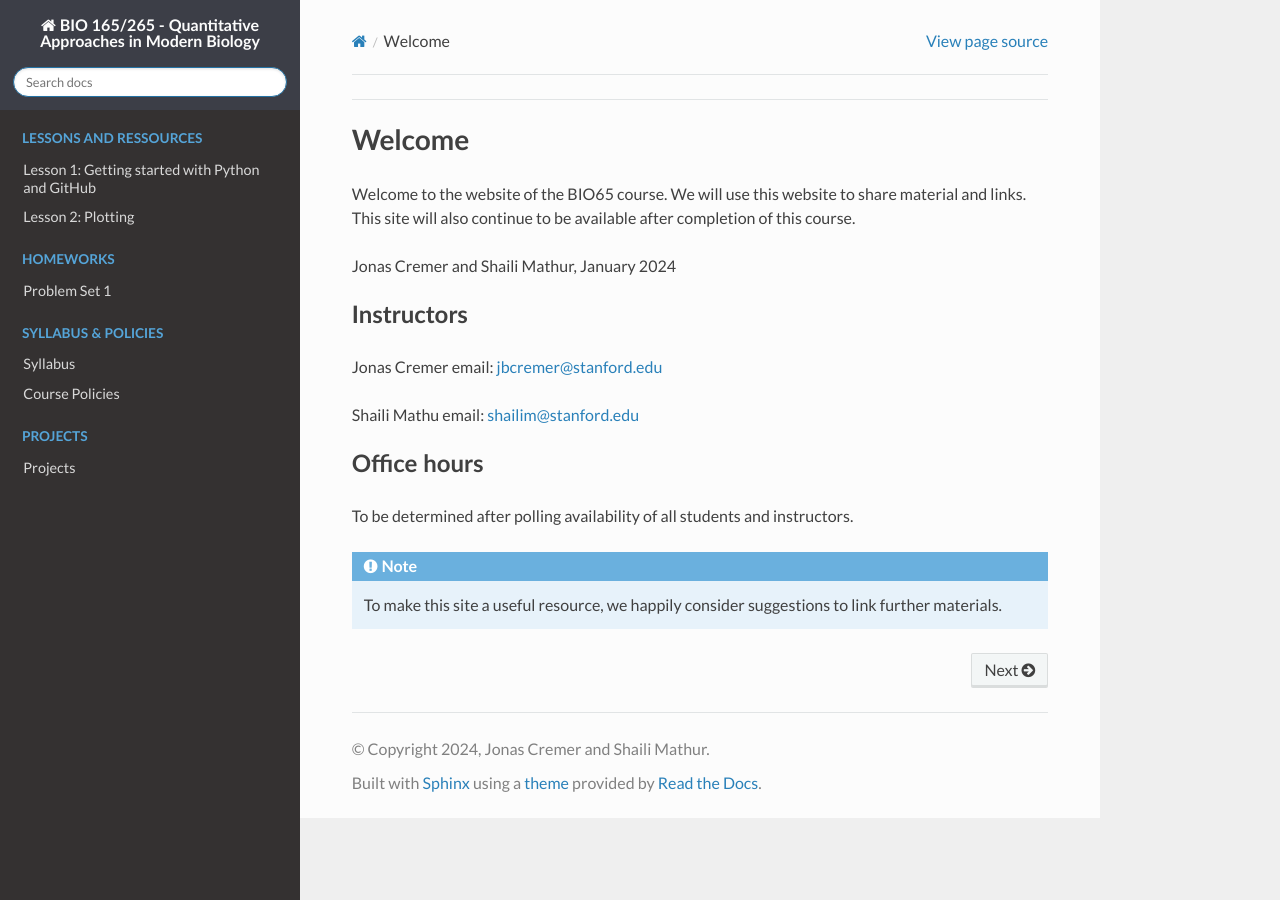
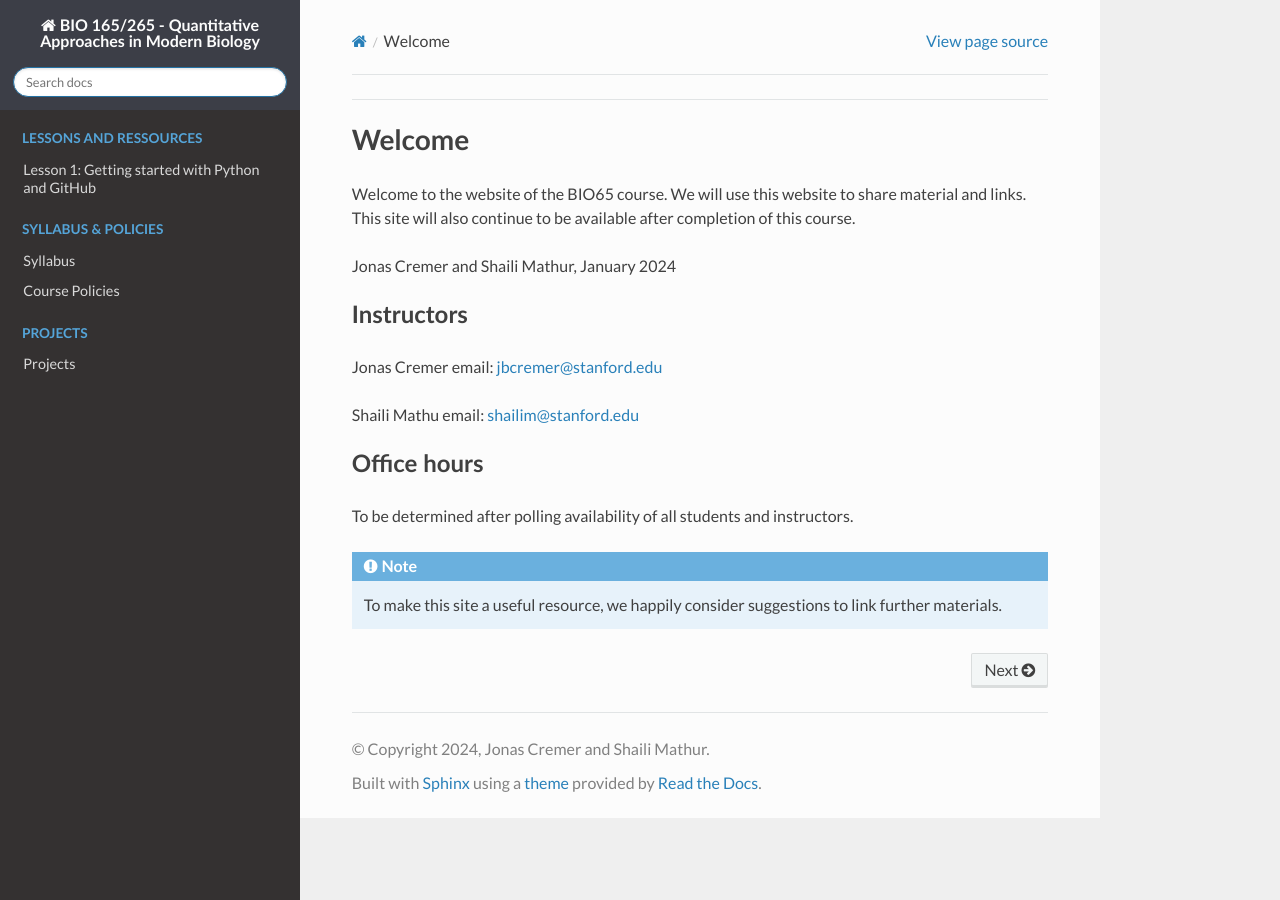
Before and after one commit to BIO165/BIO165, a Sphinx documentation site: the page built from source/index.rst, in a window 1280 px wide. Built offline with Sphinx 7.4.7 and the Read the Docs theme 2.0.0, drawn with Linux system fonts in a browser that asks for light colours.

Commit message:
Update index.rst

```diff
--- a/source/index.rst
+++ b/source/index.rst
@@ -23,16 +23,6 @@ To be determined after polling availability of all students and instructors.
    :hidden:
 
    lessons/lesson_1.ipynb
-   lessons/lesson_2.ipynb
-
-
-.. toctree::
-   :maxdepth: 1
-   :caption: Homeworks
-   :hidden:
-
-   problem_sets/problem_set_1
-
 
 .. toctree::
    :maxdepth: 1
```
